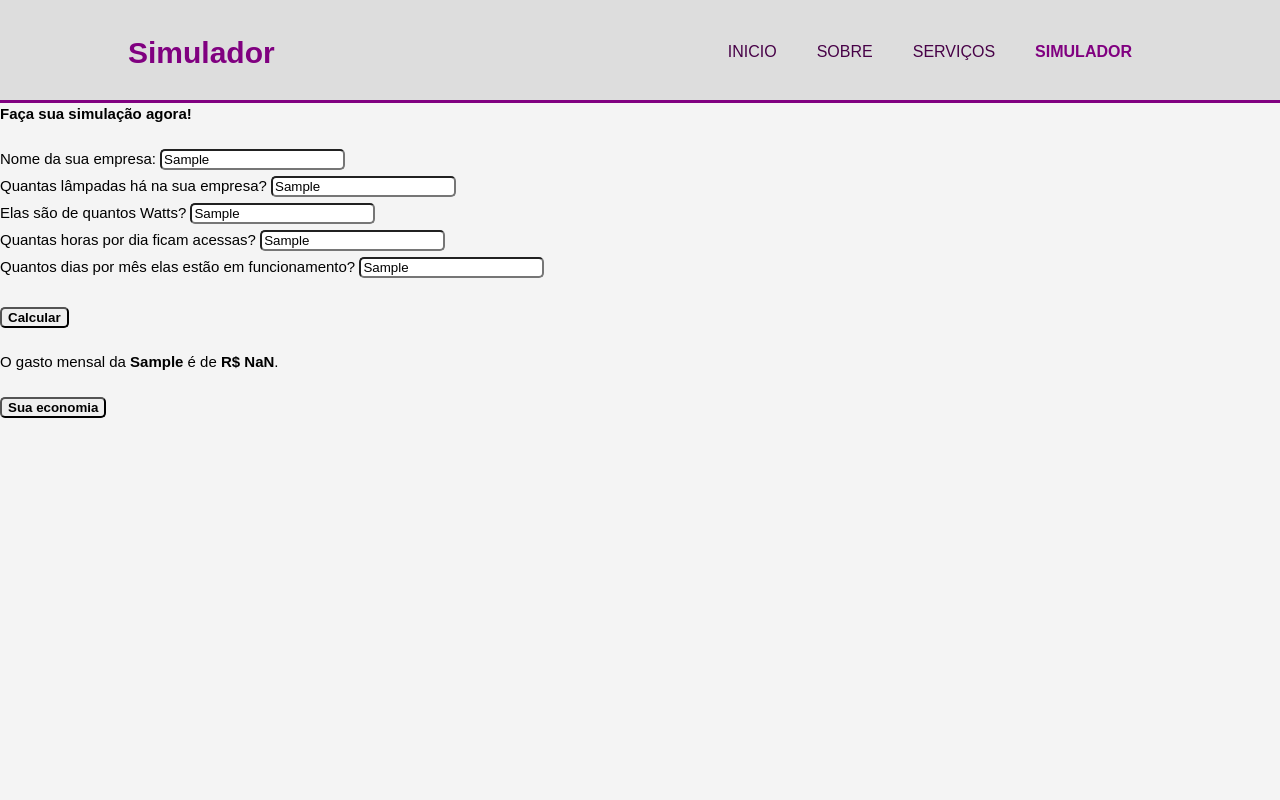
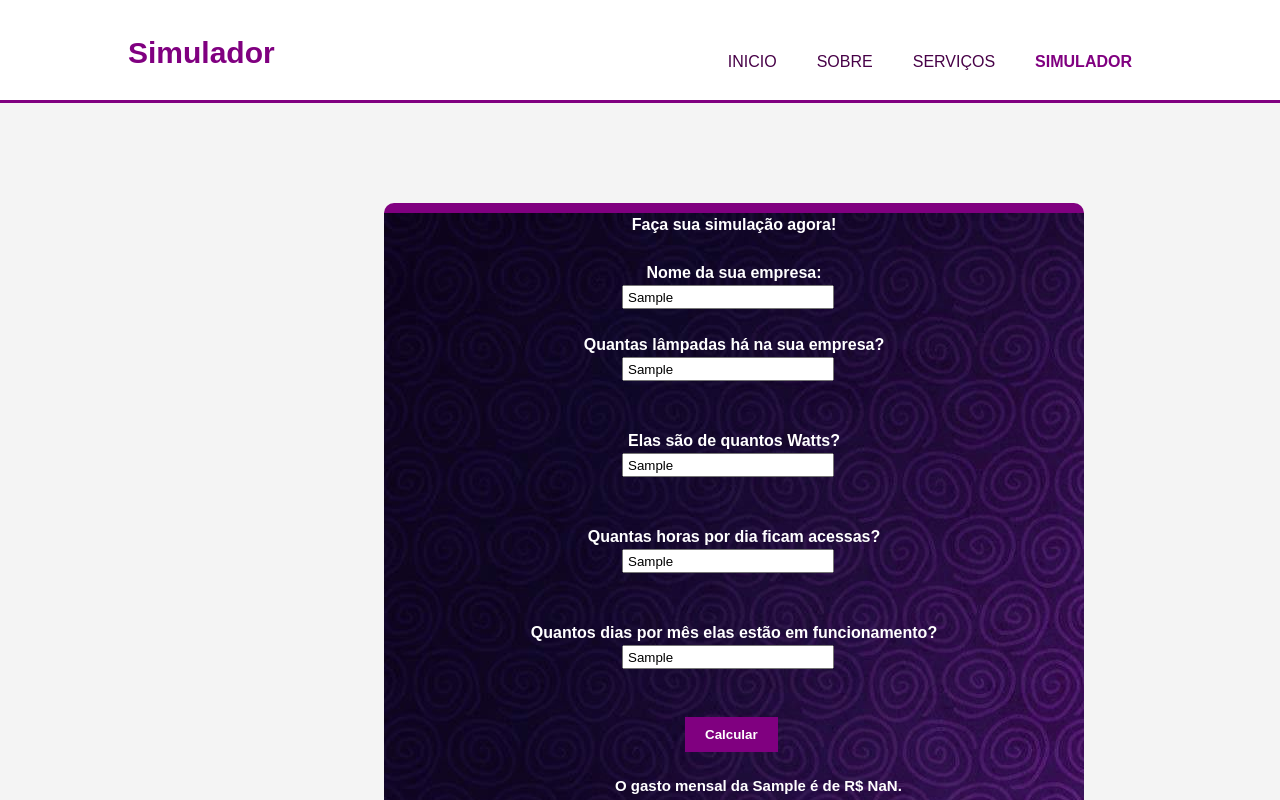
Before and after one commit to EltinhooZ/Projeto-Sprint-2, a plain HTML site: page Simulador.html in a window 1280 px wide. Both pictures are taken after typing "Sample", "Sample", "Sample", "Sample", "Sample" into the empty fields and a click on the button "Calcular". Shown: the top 800 px of the page. Drawn offline with Linux system fonts and the light colour scheme.

Commit message:
Simulador feito

```diff
--- a/Simulador.html
+++ b/Simulador.html
@@ -28,23 +28,33 @@
     </div>
 
 
-    <b>Faça sua simulação agora!</b><br><br> Nome da sua empresa: <input style="border-radius: 5px; margin-bottom: 5px" id="empresa"><br>
-    <!-- Nome da empresa-->
-    Quantas lâmpadas há na sua empresa? <input style="border-radius: 5px; margin-bottom: 5px" id="qtd_lampadas"><br>
-    <!--Quantidade de lampadas-->
-    Elas são de quantos Watts? <input style="border-radius: 5px; margin-bottom: 5px" id="watts"><br>
-    <!-- Quantidade de Watts por lampada-->
-    Quantas horas por dia ficam acessas? <input style="border-radius: 5px; margin-bottom: 5px" id="hora"><br>
-    <!-- Quantas horas estão em funcionamento-->
-    Quantos dias por mês elas estão em funcionamento? <input style="border-radius: 5px; margin-bottom: 5px" id="mes"><br><br>
-    <!-- Quantos dias por mês-->
 
-    <button style="border-radius: 5px; color: rgb(0, 0, 0)" onclick="no_cliente()"><b>Calcular</b></button><br><br>
-    <div id="fora"></div><br>
+    <div class="quadrado1">
+
+        <form class="form">
+            <b class="titulo">Faça sua simulação agora!</b><br><br> Nome da sua empresa: <input id="empresa"><br>
+            <!-- Nome da empresa-->
+            Quantas lâmpadas há na sua empresa? <input id="qtd_lampadas"><br><br>
+            <!--Quantidade de lampadas-->
+            Elas são de quantos Watts? <input id="watts"><br><br>
+            <!-- Quantidade de Watts por lampada-->
+            Quantas horas por dia ficam acessas? <input id="hora"><br><br>
+            <!-- Quantas horas estão em funcionamento-->
+            Quantos dias por mês elas estão em funcionamento? <input id="mes"><br><br>
+            <!-- Quantos dias por mês-->
+
+        </form>
+        <button class="botao-Roxo" onclick="no_cliente()"><b>Calcular</b></button><br><br>
+        <span class="resultadoStyle" id="fora"></span><br><br>
 
 
-    <button style="border-radius: 5px; color: black" onclick="cliente()"><b>Sua economia</b></button><br><br>
-    <div id="dentro"></div>
+        <button class="botao-Roxo2" onclick="cliente()"><b>Sua economia</b></button><br><br>
+        <span class="resultadoStyle" id="dentro"></span>
+
+    </div>
+    <div class="FIM">
+        <p>ECOLight® Copyright 2020</p>
+    </div>
 
 
 </body>
@@ -57,7 +67,7 @@
         var consumo_diario = (((watts.value * qtd_lampadas.value)) * hora.value); // Aqui eu tenho o consumo de kW/h diario
         var tt = (consumo_diario * preco) * mes.value; // Aqui eu tenho o consumo de kW/h mensal
 
-        fora.innerHTML = `O gasto mensal da <b>${empresa.value}</b> é de <b style="color: Black">R$ ${(tt).toFixed(2)}</b>.`; // O que irá aparecer na tela
+        fora.innerHTML = `O gasto mensal da <b>${empresa.value}</b> é de <b style="color: White">R$ ${(tt).toFixed(2)}</b>.`; // O que irá aparecer na tela
     }
 
     function cliente() {
--- a/css/style.css
+++ b/css/style.css
@@ -16,13 +16,26 @@ body {
     overflow: hidden;
 }
 
-.botao-laranja {
-    background: #e8491d;
-    height: 38px;
+.botao-Roxo {
+    background: purple;
+    height: 35px;
     border: none;
     padding-left: 20px;
     padding-right: 20px;
     color: #ffffff;
+    font-weight: bold;
+    margin-left: 43%;
+}
+
+.botao-Roxo2 {
+    background: purple;
+    height: 35px;
+    border: none;
+    padding-left: 20px;
+    padding-right: 20px;
+    color: #ffffff;
+    font-weight: bold;
+    margin-left: 40%;
 }
 
 ul {
@@ -34,7 +47,7 @@ ul {
 /*HEADER*/
 
 .header {
-    background: rgb(221, 221, 221);
+    background: rgb(255, 255, 255);
     color: purple;
     padding-top: 30px;
     min-height: 70px;
@@ -59,13 +72,13 @@ ul {
     float: left;
 }
 
-.header .title-header h1 {
+.title-header h1 {
     margin: 0;
 }
 
 .nav {
     float: right;
-    margin-top: 10px;
+    margin-top: 20px;
 }
 
 .header .highlight,
@@ -75,82 +88,65 @@ ul {
 }
 
 
-/*showcase*/
+/* Simulador */
 
-.showcase {
-    min-height: 400px;
-    background: url('../img/team.png') no-repeat;
+.quadrado1 .form {
     text-align: center;
-    color: #ffffff;
-}
-
-.showcase h1 {
-    font-size: 55px;
-    margin-top: 100px;
-    margin-bottom: 10px;
-}
-
-.showcase p {
-    font-size: 20px;
-}
-
-
-/*New*/
-
-.new {
-    background-color: #232323;
-    padding: 15px;
-    color: white;
-}
-
-.new h1 {
-    float: left;
-}
-
-.new form {
-    float: right;
-    padding: 15px;
-}
-
-.new input {
-    padding: 4px;
-    height: 25px;
-    width: 250px;
 }
 
 .quadrado1 {
-    height: 500px;
-    width: 500px;
-    float: left;
-    margin-left: 250px;
-    margin-top: 50px;
-    border-bottom: orangered 5px solid;
+    height: 750px;
+    width: 700px;
+    margin-left: 30%;
+    margin-top: 100px;
+    border-bottom: purple 10px solid;
+    border-top: purple 10px solid;
 }
 
-.quadrado2 {
-    height: 500px;
-    width: 25%;
-    float: right;
-    margin-right: 250px;
-    margin-top: 50px;
-    border-bottom: orangered 5px solid;
+.quadrado1 .form input {
+    padding: 4px;
+    height: 12px;
+    width: 200px;
+    display: flex;
+    margin-left: 34%;
 }
 
-.quadrado3 {
-    height: 200px;
-    width: 74%;
-    float: left;
-    margin-top: 30px;
-    margin-right: 250px;
-    margin-left: 245px;
-    border-bottom: orangered 5px solid;
+.form b {
+    color: white;
+    text-align: center;
+    font-weight: bold;
+    margin-top: 200px;
 }
 
-.assunto {
-    text-align: center;
+.quadrado1 {
+    width: 700px;
+    height: 740px;
+    background-image: url('../img/roxo.png');
+    background-repeat: no-repeat;
+    border-radius: 10px;
 }
 
-.baixo {
-    text-align: justify;
-    margin-top: 100px;
+.form {
+    color: white;
+    font-weight: bold;
+    font-size: medium;
 }
+
+.resultadoStyle {
+    color: white;
+    margin-left: 33%;
+    font-weight: bold;
+}
+
+.FIM {
+    text-align: center;
+    font-weight: bold;
+    color: white;
+    height: 70px;
+    width: 100%;
+    background-color: purple;
+}
+
+.FIM p {
+    padding-top: 25px;
+}
```
Also changed, not shown: img/roxo.png (added).
